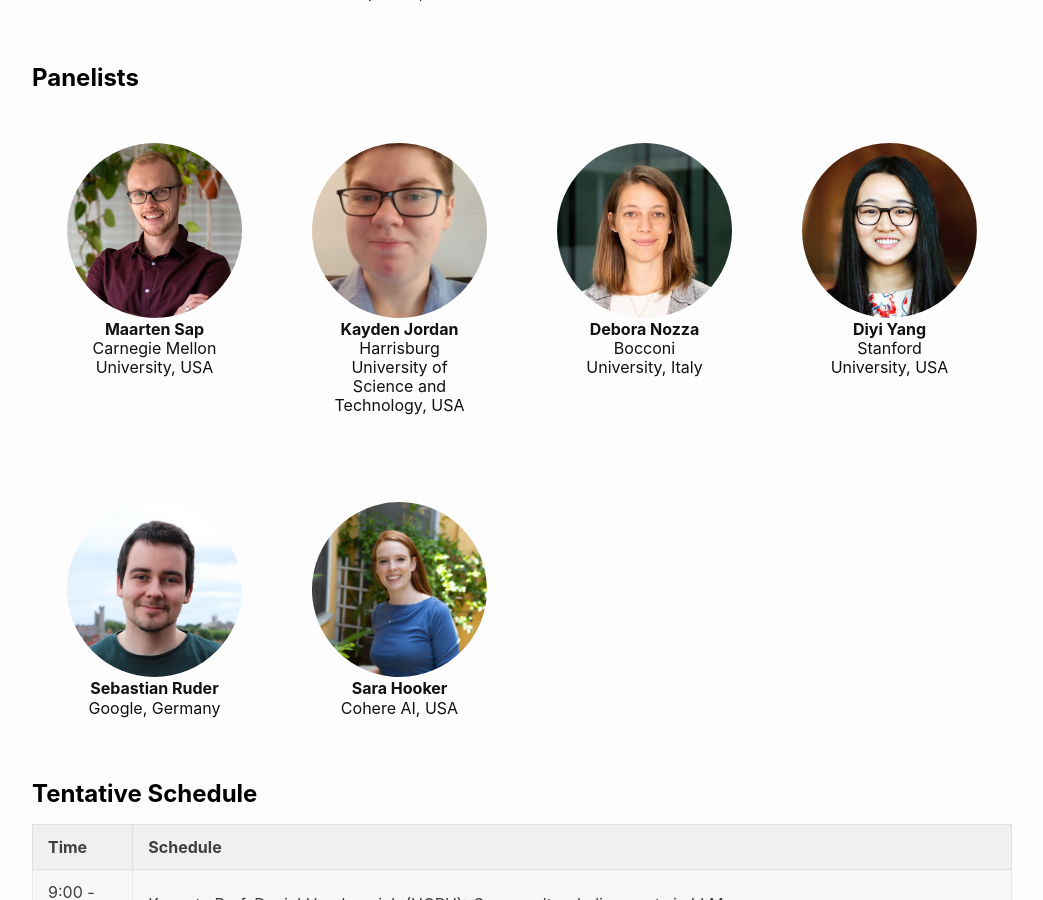
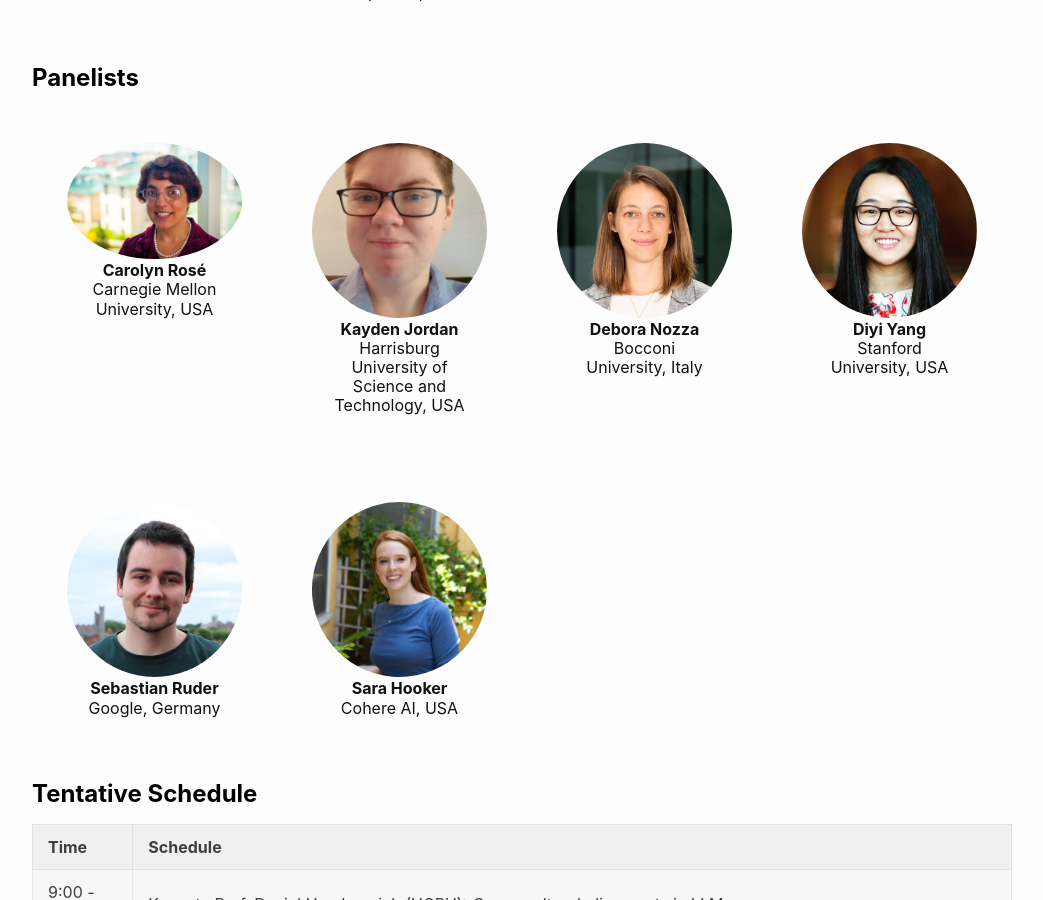
Before and after one commit to hucllm-workshop/hucllm-workshop.github.io, a Jekyll site: the page built from index.md, in a window 1280 px wide and 900 px high, scrolled down 2960 px. Shown: the whole window, without its empty margins (118-1161 px from the left). Built offline with Jekyll 4.4.1, drawn with Linux system fonts in a browser that asks for light colours; nearby versions of some CDN libraries.

Commit message:
add carolyn

```diff
--- a/index.md
+++ b/index.md
@@ -172,7 +172,7 @@ The areas of interest include:
 <!--Panelists-->
 <h2 class="blackpar_title" id="Panelists">Panelists</h2>
 <div class="row_perso">
-	<div class="card_perso column_perso">
+	<!-- <div class="card_perso column_perso">
 	  <img src="/images/maarten_sap.jpeg" alt="Maarten Sap" class="img_card_perso">
 	  <div class="container_perso">
 		<center>
@@ -183,7 +183,20 @@ The areas of interest include:
 		</h6>
 		</center>
 	  </div>
+	</div> -->
+	<div class="card_perso column_perso">
+	  <img src="/images/Carolyn1.jpg" alt="Carolyn Rosé" class="img_card_perso">
+	  <div class="container_perso">
+		<center>
+		<h6>
+			<b>Carolyn Rosé</b>
+			<br>
+			Carnegie Mellon University, USA
+		</h6>
+		</center>
+	  </div>
 	</div>
+
 	<div class="card_perso column_perso">
 	  <img src="/images/kayla_jordan.jpeg" alt="Kayden Jordan" class="img_card_perso">
 	  <div class="container_perso">
```
Also changed, not shown: images/Carolyn1.jpg (added).
